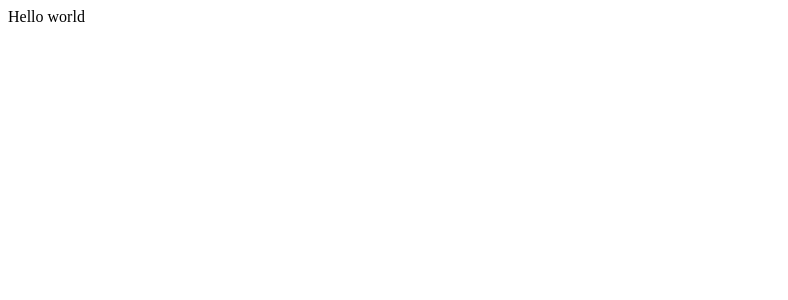
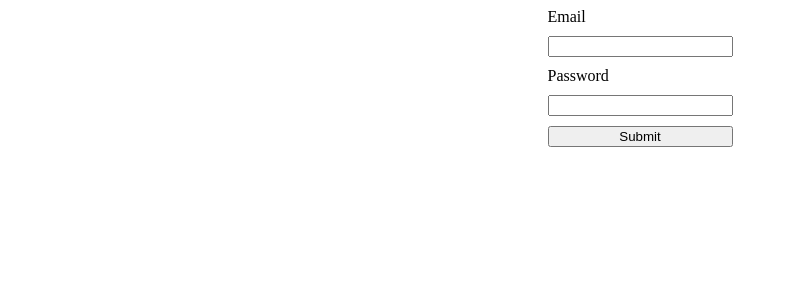
Before and after one commit to DenysMLytvynenko/react-hook-mistakes, a React (Create React App) app: page / in a window 1280 px wide. Shown: the top 300 px of the page, without its empty margins (0-788 px from the left). Built offline with nearby package versions, Linux system fonts and the light colour scheme.

Commit message:
using useRef instead of useState hook

```diff
--- a/src/App.js
+++ b/src/App.js
@@ -1,5 +1,55 @@
+import { useRef, useState } from "react";
+
 const App = () => {
-    return <div className="App">Hello world</div>;
+    // const [email, setEmail] = useState("");
+    // const [password, setPassword] = useState("");
+
+    // It's better to use ref for handling form input data
+    const emailRef = useRef();
+    const passwordRef = useRef();
+
+    const onSubmit = (event) => {
+        event.preventDefault();
+
+        console.log("Form information: ", {
+            email: emailRef.current.value,
+            password: passwordRef.current.value,
+        });
+    };
+
+    return (
+        <div style={{ display: "flex", justifyContent: "center" }}>
+            <form
+                onSubmit={onSubmit}
+                style={{
+                    display: "flex",
+                    flexDirection: "column",
+                    gap: "10px",
+                    width: "max-content",
+                }}
+            >
+                <label htmlFor="email">Email</label>
+                <input
+                    type="email"
+                    id="email"
+                    ref={emailRef}
+                    // value={email}
+                    // onChange={(e) => setEmail(e.target.value)}
+                />
+
+                <label htmlFor="password">Password</label>
+                <input
+                    type="password"
+                    id="password"
+                    ref={passwordRef}
+                    // value={password}
+                    // onChange={(e) => setPassword(e.target.value)}
+                />
+
+                <button type="submit">Submit</button>
+            </form>
+        </div>
+    );
 };
 
 export default App;
```
